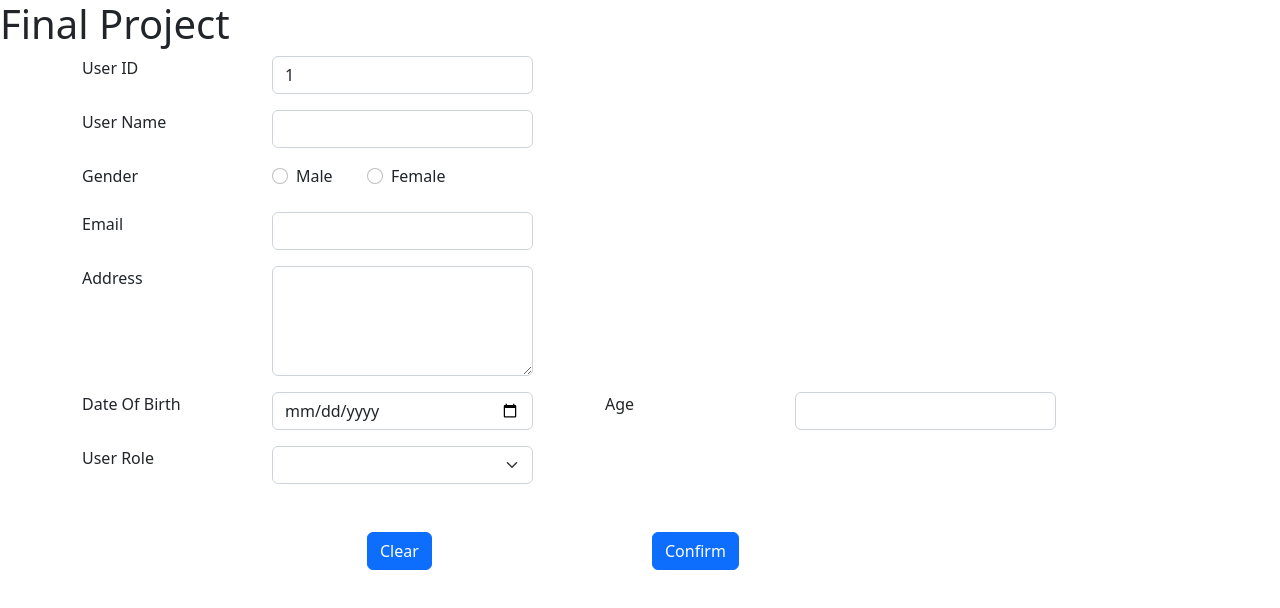
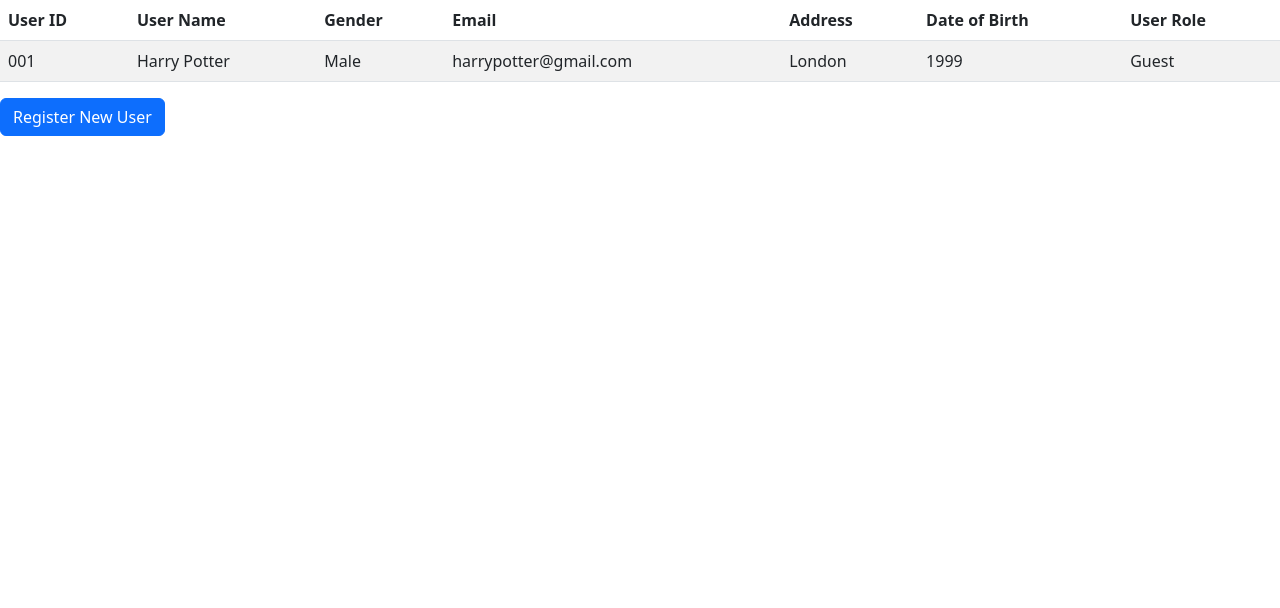
Before and after one commit to Aung-Thu-Hein/Projects, a React (Create React App) app: page /usertable in a window 1280 px wide. Shown: the top 608 px of the page. Built offline with nearby package versions, Linux system fonts and the light colour scheme.

Commit message:
add router

```diff
--- a/package.json
+++ b/package.json
@@ -11,6 +11,8 @@
     "react": "^18.2.0",
     "react-bootstrap": "^2.7.0",
     "react-dom": "^18.2.0",
+    "react-router": "^6.6.1",
+    "react-router-dom": "^6.6.1",
     "react-scripts": "5.0.1",
     "web-vitals": "^2.1.4",
     "yup": "^0.32.11"
--- a/src/App.js
+++ b/src/App.js
@@ -1,8 +1,17 @@
+import { Routes, Route,  } from 'react-router-dom';
 import FormComponent from './components/FormComponent';
+import UserTable from './components/UserTable';
 
 function App() {
   return (
-    <FormComponent/>
+
+      <Routes>
+        <Route path='/' element={<FormComponent/>} />
+        <Route path='usertable' element={ <UserTable/>} />
+      </Routes>
+
+
+
   );
 }
 
--- a/src/components/FormComponent.js
+++ b/src/components/FormComponent.js
@@ -5,9 +5,10 @@ import Row from 'react-bootstrap/Row';
 import Col from 'react-bootstrap/Col';
 import { Formik } from 'formik';
 import * as Yup from 'yup';
+import { useEffect, useRef, useState } from 'react';
+import { useNavigate } from "react-router-dom";
+import { useLocalStorage } from '../hooks/useLocalStorage';
 import 'bootstrap/dist/css/bootstrap.min.css';
-import { useEffect, useState } from 'react';
-import { useLocalStorage } from '../hooks/useLocalStorage';
 
 const schema = Yup.object().shape({
 
@@ -32,19 +33,37 @@ const schema = Yup.object().shape({
 
 function FormComponent() {
 
-  const [isDisable, setIsDisable] = useState(false);
-  const [birthday, setBirthday] = useState("");
-  const [age, setAge] = useState("");
-
-  const [userId, setUserId] = useLocalStorage("id", 1);
-
   const initialValues = {
     userName: "",
     gender: "",
     email: "",
     address: "",
   }
+  const [birthday, setBirthday] = useState("");
+  const [age, setAge] = useState("");
+  const [isDisable, setIsDisable] = useState(false);
+  const [userId, setUserId] = useLocalStorage("id", 1);
+  const [userData, setUserData] = useState([{}]);
+  // const [formData, setFormData] = useLocalStorage("Form Data", userData);
+  const navigate = useNavigate();
 
+  //const navigateToUserTable = () => navigate('/usertable');
+
+  const handleConfirm = (value) => {
+
+    setIsDisable(true);
+    const user = [{ userId, age, birthday, ...value }];
+    setUserData({ ...user })
+    console.log("User Data: ", userData);
+  }
+
+  const handleRegister = () => {
+
+    // setFormData(data);
+    //console.log("form data: ", formData);
+    // navigateToUserTable();
+    navigate('/usertable');
+  }
 
 const autoIncrease = (e) => {
 
@@ -61,7 +80,7 @@ function FormComponent() {
   var birthDate = new Date(e.target.value);
   var age_now = today.getFullYear() - birthDate.getFullYear();
   var m = today.getMonth() - birthDate.getMonth();
-    if (m<0 || (m===0 && today.getDate() < birthDate.getDate())){
+  if (m < 0 || (m === 0 && today.getDate() < birthDate.getDate())) {
     age_now--;
   }
   console.log("Age Now ", age_now);
@@ -69,9 +88,9 @@ function FormComponent() {
   console.log("Age", age);
 }
 
-  const handleConfirm = () => {
-    setIsDisable(true);
-  }
+useEffect(() => {
+  localStorage.setItem("Form Data", JSON.stringify(userData));
+}, [userData]);
 
 return (
   <div>
@@ -85,12 +104,13 @@ function FormComponent() {
         {({
           handleSubmit,
           handleChange,
+          setFieldTouched,
           values,
           touched,
           isValid,
           errors,
         }) => (
-            <Form noValidate onSubmit={handleSubmit}>
+          <Form noValidate onSubmit={(userData) => handleSubmit(userData)}>
             <Form.Group className="mb-3">
               <Row className='justify-content-md-flex-start'>
                 <Col sm={2}><Form.Label>User ID</Form.Label></Col>
@@ -101,7 +121,7 @@ function FormComponent() {
                     value={userId}
                     onChange={autoIncrease}
                     disabled={isDisable}
-                      readOnly />
+                  />
                 </Col>
               </Row>
             </Form.Group>
@@ -116,7 +136,8 @@ function FormComponent() {
                     onChange={handleChange}
                     disabled={isDisable}
                     isValid={touched.userName && !errors.userName}
-                      isInvalid={!!errors.userName} />
+                    onBlur={() => setFieldTouched('userName')}
+                    isInvalid={!!errors.userName && touched.userName} />
                   <Form.Control.Feedback type="invalid">
                     {errors.userName}
                   </Form.Control.Feedback>
@@ -135,7 +156,8 @@ function FormComponent() {
                     onChange={handleChange}
                     disabled={isDisable}
                     isValid={touched.gender && !errors.gender}
-                      isInvalid={!!errors.gender} />
+                    onBlur={() => setFieldTouched('gender')}
+                    isInvalid={!!errors.gender && touched.gender} />
                   <Form.Control.Feedback type="invalid" >
                     {errors.gender}
                   </Form.Control.Feedback>
@@ -149,7 +171,8 @@ function FormComponent() {
                     onChange={handleChange}
                     disabled={isDisable}
                     isValid={touched.gender && !errors.gender}
-                      isInvalid={!!errors.gender} />
+                    onBlur={() => setFieldTouched('gender')}
+                    isInvalid={!!errors.gender && touched.gender} />
                   <Form.Control.Feedback type="invalid">
                     {errors.gender}
                   </Form.Control.Feedback>
@@ -167,7 +190,8 @@ function FormComponent() {
                     onChange={handleChange}
                     disabled={isDisable}
                     isValid={touched.email && !errors.email}
-                      isInvalid={!!errors.email} />
+                    onBlur={() => setFieldTouched('email')}
+                    isInvalid={!!errors.email && touched.email} />
                   <Form.Control.Feedback type="invalid">
                     {errors.email}
                   </Form.Control.Feedback>
@@ -186,7 +210,8 @@ function FormComponent() {
                     onChange={handleChange}
                     disabled={isDisable}
                     isValid={touched.address && !errors.address}
-                      isInvalid={!!errors.address} />
+                    onBlur={() => setFieldTouched('address')}
+                    isInvalid={!!errors.address && touched.address} />
                   <Form.Control.Feedback type="invalid">
                     {errors.address}
                   </Form.Control.Feedback>
@@ -202,6 +227,7 @@ function FormComponent() {
                     name="birthday"
                     value={birthday}
                     onChange={calculateAge}
+                    // onChange={() => calculateAge(values.birthday)}
                     disabled={isDisable} />
                 </Col>
                 <Col sm={2}><Form.Label>Age</Form.Label></Col>
@@ -221,7 +247,7 @@ function FormComponent() {
                 <Col sm={3}>
                   <Form.Select
                     disabled={isDisable}>
-                      <option></option>
+                    <option value={values.userRole}></option>
                     <option value={values.userRole}>Administrator</option>
                     <option value={values.userRole}>User</option>
                     <option value={values.userRole}>Guest</option>
@@ -231,14 +257,17 @@ function FormComponent() {
             </Form.Group>
             <Form.Group>
               <Row className='justify-content-md-center'>
-                  <Col sm={3}><Button variant="primary">{isDisable ? 'Back' : 'Clear'}</Button></Col>
                 <Col sm={3}>
-                    <Button
-                      variant="primary"
-                      type="submit"
-                      onClick={handleConfirm}>
-                      {isDisable ? 'Register' : 'Confirm'}
-                    </Button>
+                  {
+                    isDisable ? <Button variant="primary">Back</Button>
+                      : <Button variant="primary">Clear</Button>
+                  }
+                </Col>
+                <Col sm={3}>
+                  {
+                    isDisable ? <Button variant="primary" onClick={() => handleRegister(userData)} >Register</Button>
+                      : <Button variant="primary" onClick={() => handleConfirm(values)}>Confirm</Button>
+                  }
                 </Col>
               </Row>
             </Form.Group>
--- /dev/null
+++ b/src/components/UserTable.js
@@ -0,0 +1,52 @@
+import Table from 'react-bootstrap/Table';
+import Button from 'react-bootstrap/Button';
+import { useNavigate } from "react-router-dom";
+import { useState } from 'react';
+import 'bootstrap/dist/css/bootstrap.min.css';
+
+const UserTable = () => {
+
+    const navigate = useNavigate();
+    const navigateToForm = () => navigate('/');
+
+    const [formData, setFormData] = useState(() => {
+        const saved = localStorage.getItem("Form Data");
+        const data = JSON.parse(saved);
+        return data || "";
+      });
+
+    const [user, setUser] = useState([formData])
+
+    return (
+        <>
+            <Table striped>
+            <thead>
+                <tr>
+                    <th>User ID</th>
+                    <th>User Name</th>
+                    <th>Gender</th>
+                    <th>Email</th>
+                    <th>Address</th>
+                    <th>Date of Birth</th>
+                    <th>User Role</th>
+                </tr>
+            </thead>
+            <tbody>
+                <tr>
+                    <td>001</td>
+                    <td>Harry Potter</td>
+                    <td>Male</td>
+                    <td>harrypotter@gmail.com</td>
+                    <td>London</td>
+                    <td>1999</td>
+                    <td>Guest</td>
+                </tr>
+            </tbody>
+        </Table>
+        <Button variant='primary' onClick={navigateToForm}>Register New User</Button>
+        </>
+
+    )
+}
+
+export default UserTable;
--- a/src/index.js
+++ b/src/index.js
@@ -1,14 +1,15 @@
 import React from 'react';
 import ReactDOM from 'react-dom/client';
+import { BrowserRouter } from "react-router-dom";
 import './index.css';
 import App from './App';
 import reportWebVitals from './reportWebVitals';
 
 const root = ReactDOM.createRoot(document.getElementById('root'));
 root.render(
-  <React.StrictMode>
+  <BrowserRouter>
     <App />
-  </React.StrictMode>
+  </BrowserRouter>
 );
 
 // If you want to start measuring performance in your app, pass a function
```
Also changed, not shown: 1 other file (tests, documents, lock files or other folders). Lines whose indentation alone changed are shown as unchanged.
